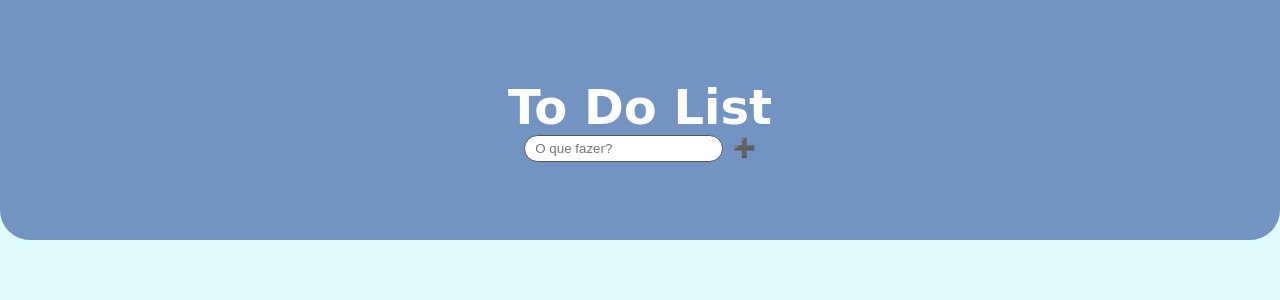
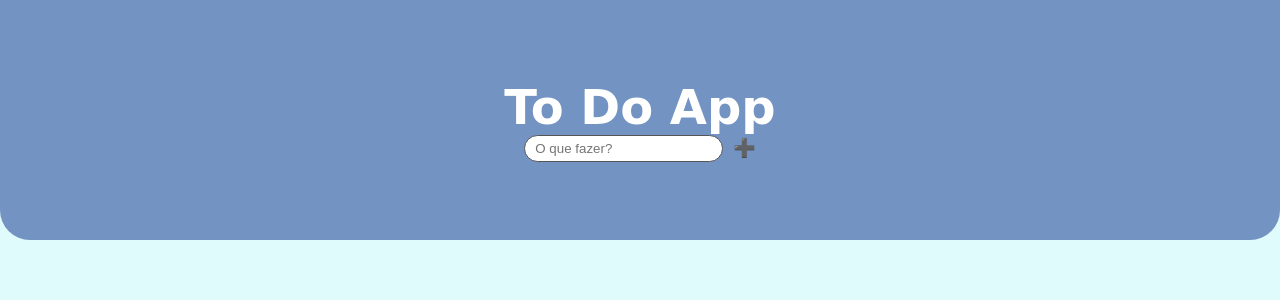
Before and after one commit to Layonzera/Flask-TODO, a Flask app: page / in a window 1280 px wide. Shown: the top 300 px of the page. Run offline with Flask 2, Linux system fonts and the light colour scheme; the visitor is signed in with stand-in values (Sample User, id 1); data that the repository does not hold is empty.

Commit message:
Alterado titulo da página inicial

```diff
--- a/templates/index.html
+++ b/templates/index.html
@@ -11,7 +11,7 @@
 
 <body>
 	<header>
-		<span class="title">To Do List</span>
+		<span class="title">To Do App</span>
         <form action="/create" method="POST">
             <input name="title" placeholder="O que fazer?">
             <button type="submit">➕</button>
```
